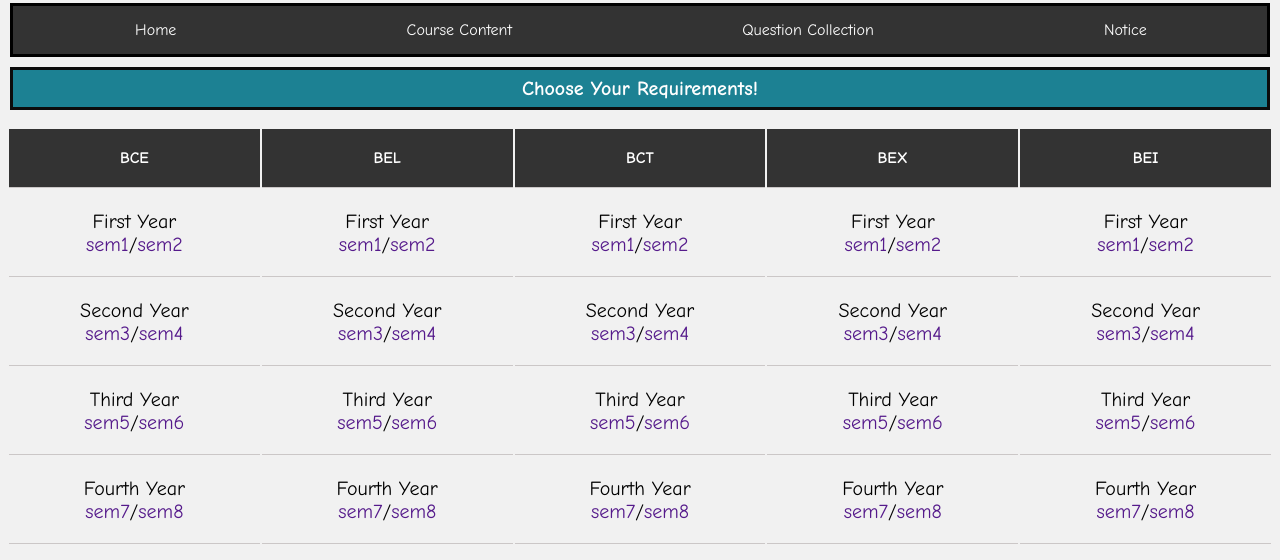
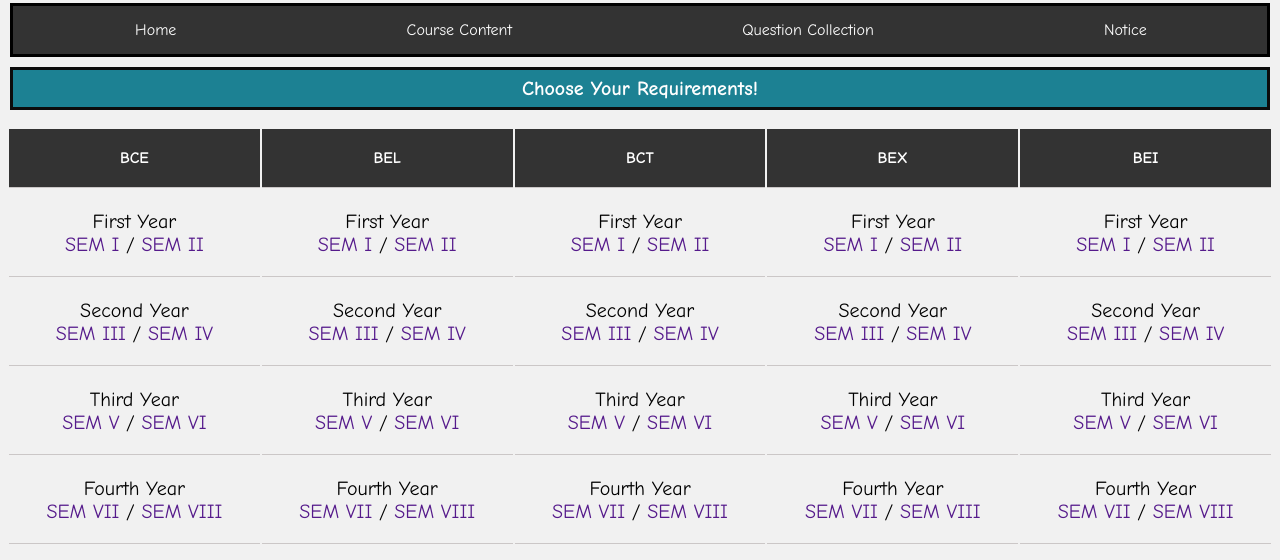
Before and after one commit to YoUrDaAD/IOE-Notes, a plain HTML site: page index.html in a window 1280 px wide. Shown: the part 208-768 px from the top of the page. Drawn offline with Linux system fonts and the light colour scheme; grey boxes are pictures that could not be loaded.

Commit message:
Update index.html

```diff
--- a/index.html
+++ b/index.html
@@ -24,7 +24,7 @@
             <h2>Choose Your Requirements!</h2>
             <table class="center">
                 <thead>
-                <tr>
+                <tr class="course">
                     <th>BCE</th>
                     <th>BEL</th>
                     <th>BCT</th>
@@ -34,33 +34,33 @@
                 </tr>
                 <tbody>
                     <tr>
-                        <td class="table__heading">First Year<br><a class="sub_table_heading" href="">sem1</a>/</a><a href="">sem2</a></td>
-                        <td class="table__heading">First Year<br><a class="sub_table_heading" href="">sem1</a>/</a><a href="">sem2</a></td>
-                        <td class="table__heading">First Year<br><a class="sub_table_heading" href="">sem1</a>/</a><a href="">sem2</a></td>
-                        <td class="table__heading">First Year<br><a class="sub_table_heading" href="">sem1</a>/</a><a href="">sem2</a></td>
-                        <td class="table__heading">First Year<br><a class="sub_table_heading" href="">sem1</a>/</a><a href="">sem2</a></td>
+                        <td class="table__heading">First Year<br><a class="sub_table_heading" href="">SEM I</a> / </a><a href="">SEM II</a></td>
+                        <td class="table__heading">First Year<br><a class="sub_table_heading" href="">SEM I</a> / </a><a href="">SEM II</a></td>
+                        <td class="table__heading">First Year<br><a class="sub_table_heading" href="">SEM I</a> / </a><a href="">SEM II</a></td>
+                        <td class="table__heading">First Year<br><a class="sub_table_heading" href="">SEM I</a> / </a><a href="">SEM II</a></td>
+                        <td class="table__heading">First Year<br><a class="sub_table_heading" href="">SEM I</a> / </a><a href="">SEM II</a></td>
                     </tr>
                     <tr>
-                        <td class="table__heading">Second Year<br><a class="sub_table_heading" href="">sem3</a>/</a><a href="">sem4</a></td>
-                        <td class="table__heading">Second Year<br><a class="sub_table_heading" href="">sem3</a>/</a><a href="">sem4</a></td>
-                        <td class="table__heading">Second Year<br><a class="sub_table_heading" href="">sem3</a>/</a><a href="">sem4</a></td>
-                        <td class="table__heading">Second Year<br><a class="sub_table_heading" href="">sem3</a>/</a><a href="">sem4</a></td>
-                        <td class="table__heading">Second Year<br><a class="sub_table_heading" href="">sem3</a>/</a><a href="">sem4</a></td>
+                        <td class="table__heading">Second Year<br><a class="sub_table_heading" href="">SEM III</a> / </a><a href="">SEM IV</a></td>
+                        <td class="table__heading">Second Year<br><a class="sub_table_heading" href="">SEM III</a> / </a><a href="">SEM IV</a></td>
+                        <td class="table__heading">Second Year<br><a class="sub_table_heading" href="">SEM III</a> / </a><a href="">SEM IV</a></td>
+                        <td class="table__heading">Second Year<br><a class="sub_table_heading" href="">SEM III</a> / </a><a href="">SEM IV</a></td>
+                        <td class="table__heading">Second Year<br><a class="sub_table_heading" href="">SEM III</a> / </a><a href="">SEM IV</a></td>
                     </tr>
                     <tr>
-                        <td class="table__heading">Third Year<br><a class="sub_table_heading" href="">sem5</a>/</a><a href="">sem6</a></td>
-                        <td class="table__heading">Third Year<br><a class="sub_table_heading" href="">sem5</a>/</a><a href="">sem6</a></td>
-                        <td class="table__heading">Third Year<br><a class="sub_table_heading" href="">sem5</a>/</a><a href="">sem6</a></td>
-                        <td class="table__heading">Third Year<br><a class="sub_table_heading" href="">sem5</a>/</a><a href="">sem6</a></td>
-                        <td class="table__heading">Third Year<br><a class="sub_table_heading" href="">sem5</a>/</a><a href="">sem6</a></td>
+                        <td class="table__heading">Third Year<br><a class="sub_table_heading" href="">SEM V</a> / </a><a href="">SEM VI</a></td>
+                        <td class="table__heading">Third Year<br><a class="sub_table_heading" href="">SEM V</a> / </a><a href="">SEM VI</a></td>
+                        <td class="table__heading">Third Year<br><a class="sub_table_heading" href="">SEM V</a> / </a><a href="">SEM VI</a></td>
+                        <td class="table__heading">Third Year<br><a class="sub_table_heading" href="">SEM V</a> / </a><a href="">SEM VI</a></td>
+                        <td class="table__heading">Third Year<br><a class="sub_table_heading" href="">SEM V</a> / </a><a href="">SEM VI</a></td>
 
                     </tr>
                     <TR>
-                        <td class="table__heading">Fourth Year<br><a class="sub_table_heading" href="">sem7</a>/</a><a href="">sem8</a></td>
-                        <td class="table__heading">Fourth Year<br><a class="sub_table_heading" href="">sem7</a>/</a><a href="">sem8</a></td>
-                        <td class="table__heading">Fourth Year<br><a class="sub_table_heading" href="">sem7</a>/</a><a href="">sem8</a></td>
-                        <td class="table__heading">Fourth Year<br><a class="sub_table_heading" href="">sem7</a>/</a><a href="">sem8</a></td>
-                        <td class="table__heading">Fourth Year<br><a class="sub_table_heading" href="">sem7</a>/</a><a href="">sem8</a></td>
+                        <td class="table__heading">Fourth Year<br><a class="sub_table_heading" href="">SEM VII</a> / </a><a href="">SEM VIII</a></td>
+                        <td class="table__heading">Fourth Year<br><a class="sub_table_heading" href="">SEM VII</a> / </a><a href="">SEM VIII</a></td>
+                        <td class="table__heading">Fourth Year<br><a class="sub_table_heading" href="">SEM VII</a> / </a><a href="">SEM VIII</a></td>
+                        <td class="table__heading">Fourth Year<br><a class="sub_table_heading" href="">SEM VII</a> / </a><a href="">SEM VIII</a></td>
+                        <td class="table__heading">Fourth Year<br><a class="sub_table_heading" href="">SEM VII</a> / </a><a href="">SEM VIII</a></td>
 
                     </TR>
                 </tbody>
@@ -74,13 +74,13 @@
     <footer>
 
         <ul>
-
+                <br>
                 <a href="https://www.facebook.com/Aqueous.Sohan" target ="_main"><img src="https://toolboxpayment.com/wp-content/uploads/2021/06/facebook-600.png" height="50"></a>
                 &nbsp;&nbsp;&nbsp;&nbsp;&nbsp;&nbsp;<a href="https://www.instagram.com/resonance._.hybrid/"target ="_main"><img src="https://upload.wikimedia.org/wikipedia/commons/9/95/Instagram_logo_2022.svg"height="50"></a>
                 &nbsp;&nbsp;&nbsp;&nbsp;&nbsp;&nbsp;<a href="https://www.linkedin.com/in/sohan-mehta-79153123a/"target ="_main"><img src="https://upload.wikimedia.org/wikipedia/commons/thumb/c/ca/LinkedIn_logo_initials.png/800px-LinkedIn_logo_initials.png"height="50"></a>
 
                     <br>
-                    <br>
+
                     <b>Developed and Designed By:</b>
                     Sohan Mehta (Frontend Developer)
                     <br>
```
